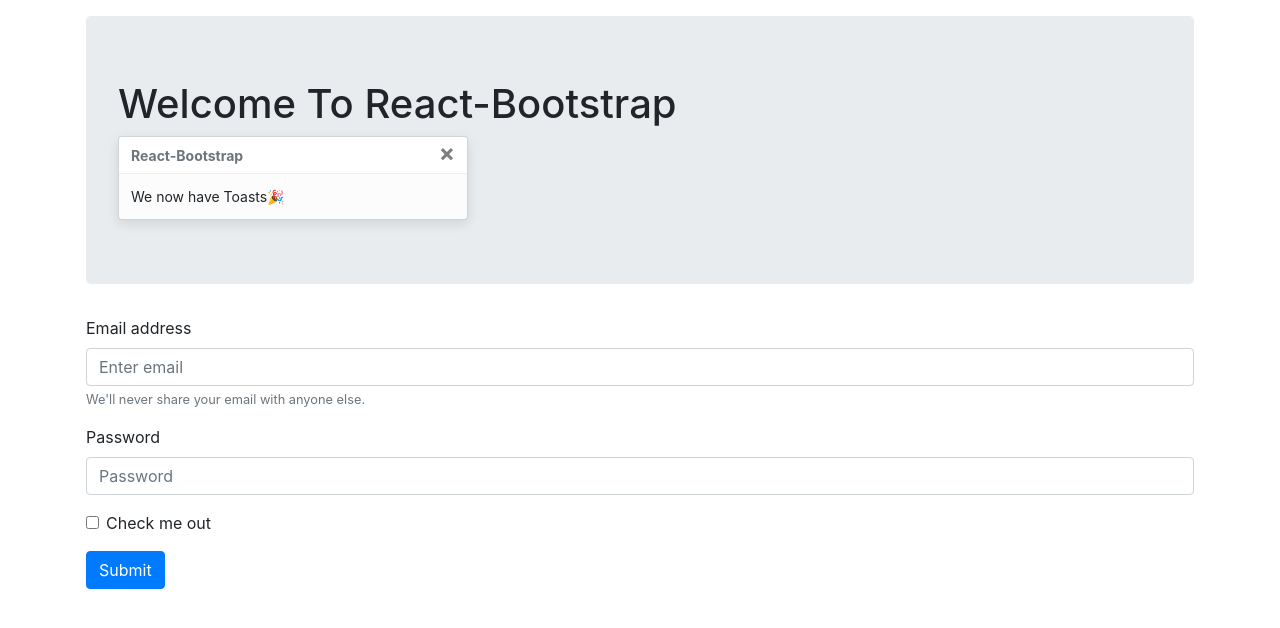
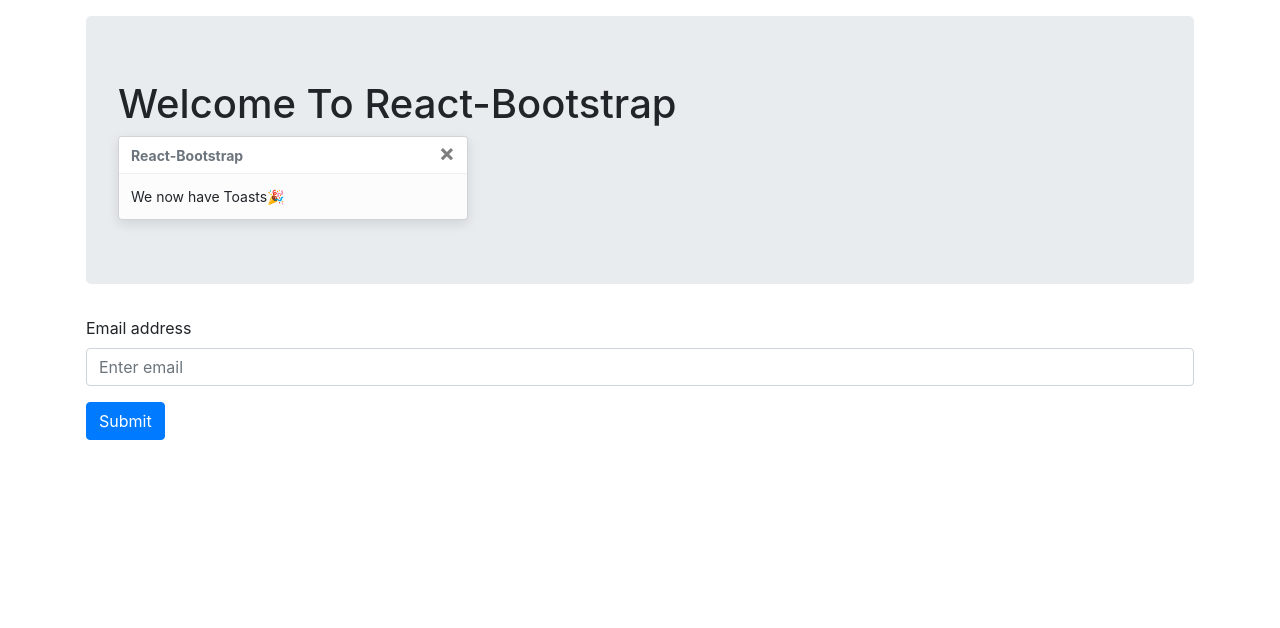
Before and after one commit to uxpin-merge/react-bootstrap-merge, a React (Create React App) app: page / in a window 1280 px wide. Shown: the top 628 px of the page. Built offline with nearby package versions, Linux system fonts and the light colour scheme.

Commit message:
Applying theme

```diff
--- a/src/App.js
+++ b/src/App.js
@@ -31,24 +31,21 @@
 
 const ExampleForm = () => (
   <Form>
-    <FormGroup controlId="formBasicEmail">
-      <FormLabel>Email address</FormLabel>
-      <FormControl type="email" placeholder="Enter email" />
-      <FormText className="text-muted">
-        We'll never share your email with anyone else.
-      </FormText>
-    </FormGroup>
-
-    <FormGroup controlId="formBasicPassword">
-      <FormLabel>Password</FormLabel>
-      <FormControl type="password" placeholder="Password" />
-    </FormGroup>
-    <FormGroup controlId="formBasicCheckbox">
-      <FormCheck type="checkbox" label="Check me out" />
-    </FormGroup>
-    <Button variant="primary" type="submit">
-      Submit
-    </Button>
+  <FormGroup>
+    <FormLabel>
+      Email address
+    </FormLabel>
+    <FormControl
+      type="email"
+      placeholder="Enter email"
+    />
+  </FormGroup>
+  <Button
+    variant="primary"
+    type="submit"
+  >
+    Submit
+  </Button>
 </Form>
 );
 
--- a/src/Wrapper/UXPinWrapper.js
+++ b/src/Wrapper/UXPinWrapper.js
@@ -3,7 +3,7 @@
 import 'bootstrap/dist/css/bootstrap.min.css';
 // Uncomment to use sb-admin theme.
 // https://startbootstrap.com/themes/sb-admin-2/
-// import '../sb-admin-2.css';
+import '../sb-admin-2.css';
 
 export default function UXPinWrapper({ children }) {
   return children;
```
